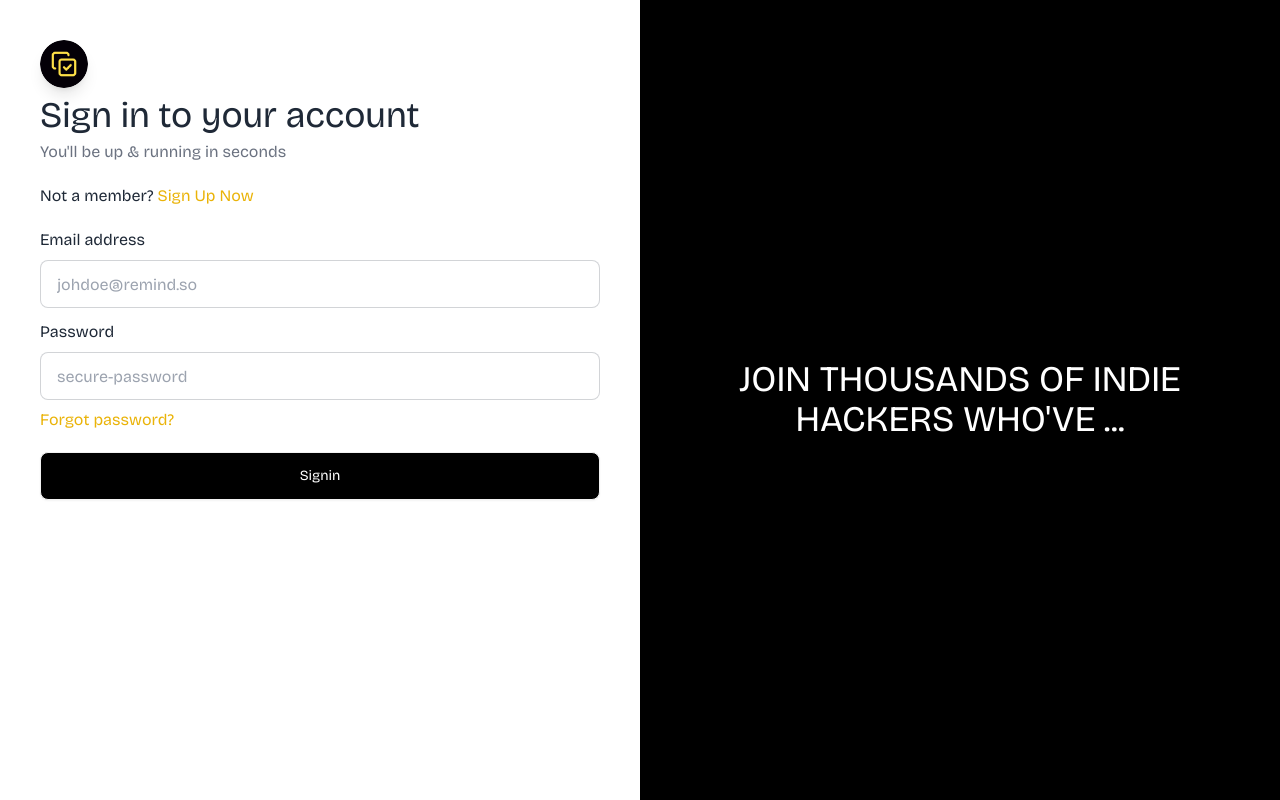
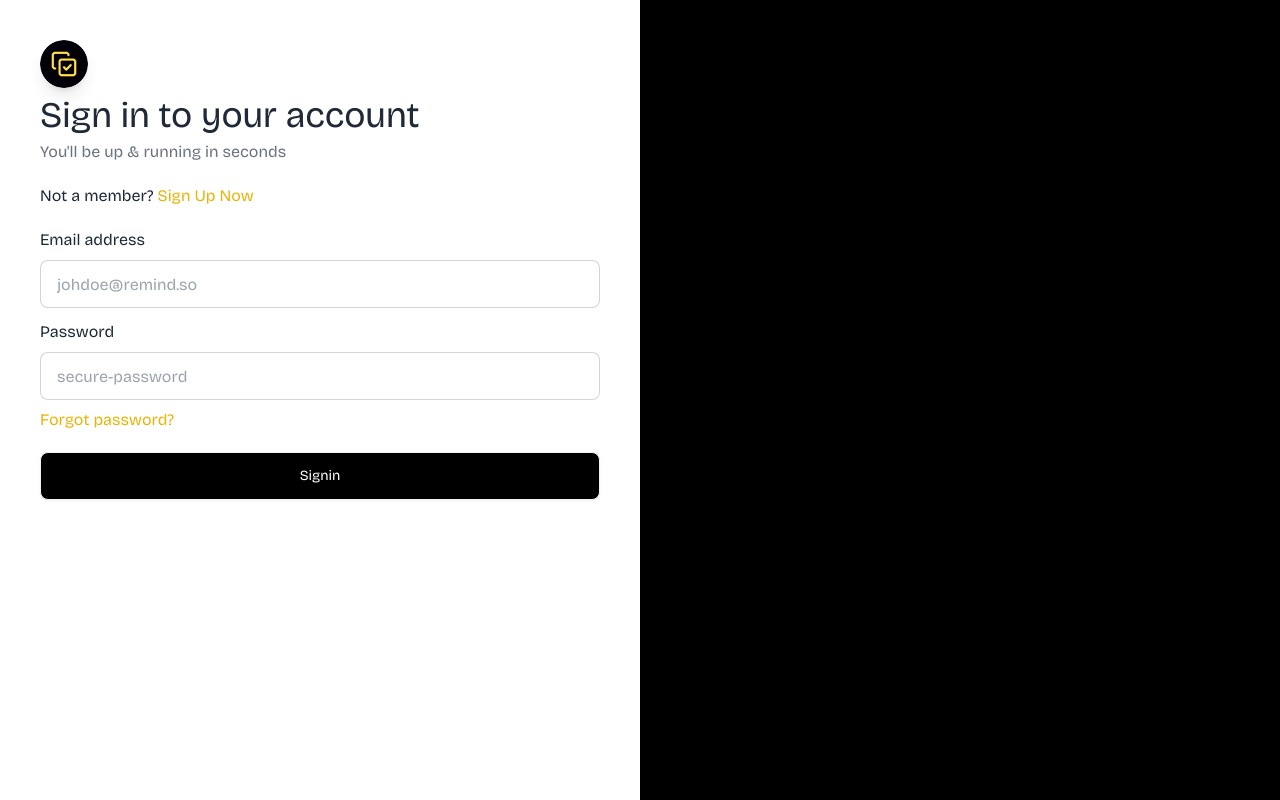
Before and after one commit to Okeke-Divine/remind-so, a Next.js app: page /signin in a window 1280 px wide. Built offline with nearby package versions, Linux system fonts and the light colour scheme.

Commit message:
Updated the sign in page

```diff
--- a/src/components/shared/AuthPageAside.jsx
+++ b/src/components/shared/AuthPageAside.jsx
@@ -1,7 +1,9 @@
+import { auth_page_aside_text } from "@/constants/text";
+
 export default function AuthPageAside({ w }) {
     return (
         <div className={`${w} w-1/2 font-bold bg-black text-white grid items-center text-4xl text-center uppercase min-h-[100vh]`}>
-            Join thousands of indie hackers who've ...
+            {auth_page_aside_text}
         </div>
     )
 }
--- a/src/constants/text.js
+++ b/src/constants/text.js
@@ -1,2 +1,3 @@
 export const error_msg = "An error occured please try again.";
 export const joined_waitlist = "Thank you for joining the waitlist! We're excited to have you on board and will keep you updated with the latest news. Stay tuned!";
+export const auth_page_aside_text = "";
```
